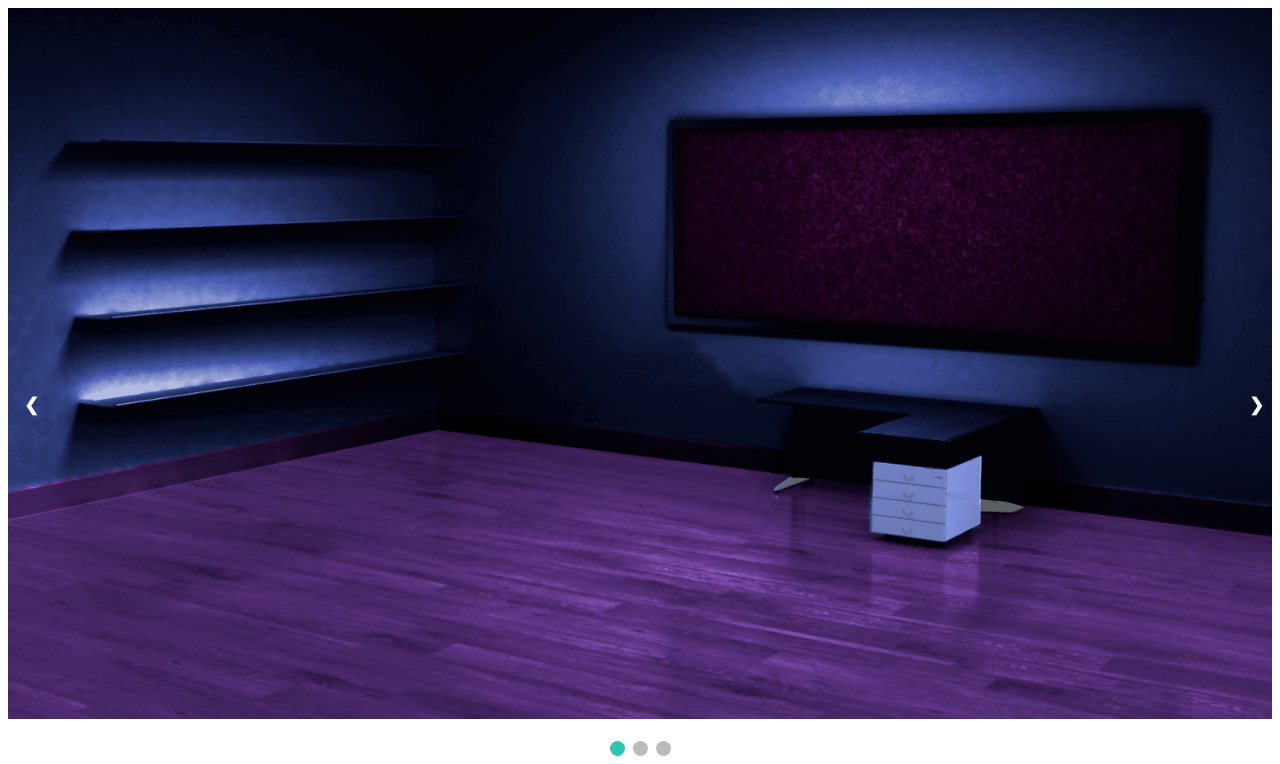
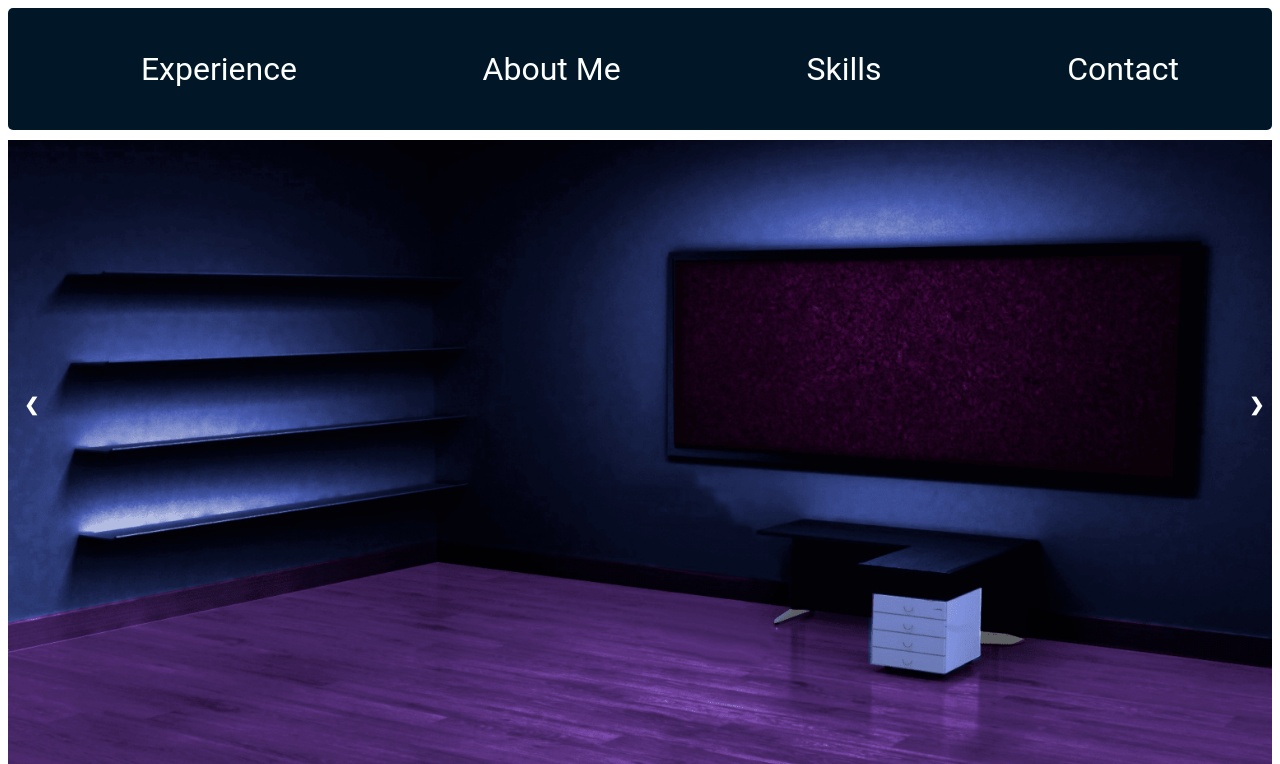
Before and after one commit to jhoelblancoo/microproyecto1JB, a plain HTML site: page index.html in a window 1280 px wide. Shown: the top 764 px of the page. Drawn offline with Linux system fonts and the light colour scheme.

Commit message:
meti navbar manual

```diff
--- a/index.html
+++ b/index.html
@@ -11,7 +11,13 @@
 
 <body>
     <header>
+        <ul class="navbar">
+            <li>Experience</li>
+            <li>About Me</li>
+            <li>Skills</li>
+            <li>Contact</li>
 
+        </ul>
     </header>
     <main>
         <div class="mySlides fade">
--- a/style.css
+++ b/style.css
@@ -1,5 +1,25 @@
 * {
     box-sizing: border-box
+}
+
+header {
+    width: 100%;
+    height: 5%;
+    padding: 10px 0px 10px 0px;
+    background: #011627;
+    color: #fdfffc;
+    font-family: 'Roboto', sans-serif;
+    font-size: 32px;
+    border-radius: 5px;
+    margin-bottom: 10px;
+}
+
+.navbar {
+    display: flex;
+    list-style: none;
+    flex-direction: row;
+    justify-content: space-around;
+    align-items: center;
 }
 
 
```
